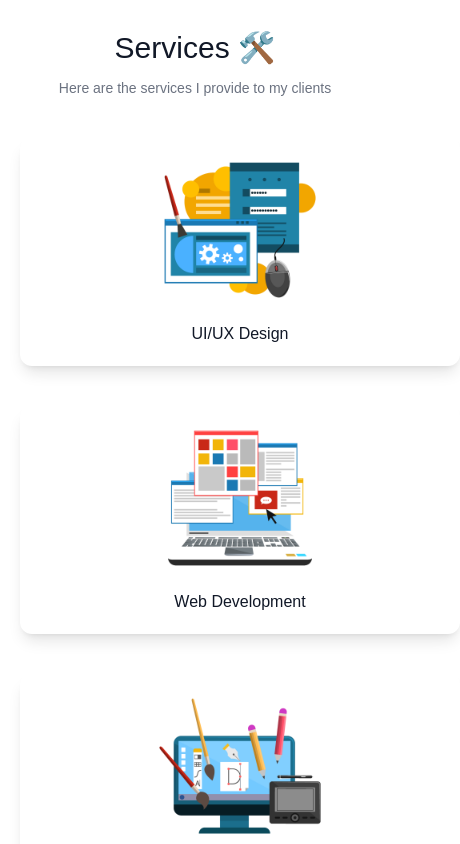
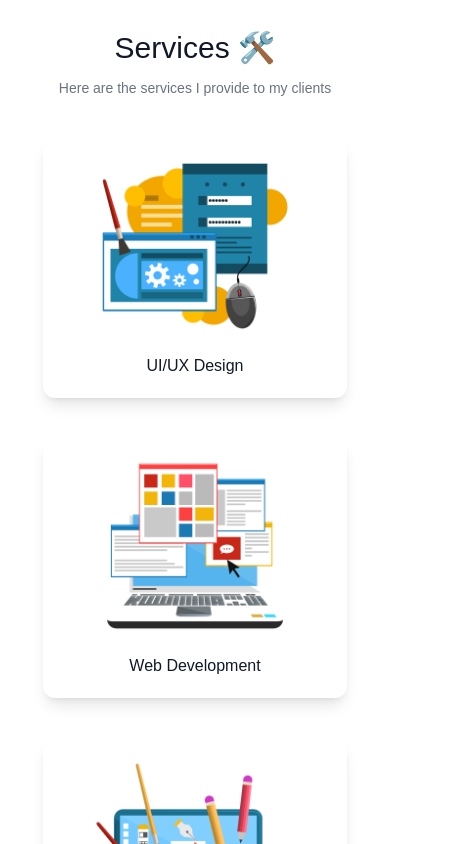
Before and after one commit to maheladissa/maheladissa.github.io, a React (Create React App) app: page / in a window 390 px wide. Shown: the part 1300-2144 px from the top of the page, 460 px wide, since content can reach past the window. Built offline with nearby package versions, Linux system fonts and the light colour scheme; the HTML template or start-up script is replaced by a standard one.

Commit message:
Changed Services component to use Flexbox insted of grid for beter look

```diff
--- a/src/components/Services.jsx
+++ b/src/components/Services.jsx
@@ -30,11 +30,11 @@ const Services = () => {
             title={"Services 🛠️"}
             subtitle={"Here are the services I provide to my clients"}
         >
-            <div className={"grid gap-10 grid-cols-12 justify-center m-auto"}>
+            <div className={"flex flex-wrap gap-10 justify-center m-auto"}>
                 {
                     SERVICES.map(SERVICES => (
-                        <div key={SERVICES.id} className={"flex flex-col items-center justify-center p-5 shadow-lg dark:shadow-gray-400 rounded-xl duration-300 ease-in-out hover:scale-110 col-span-12 md:col-span-6 lg:col-span-4"}>
-                            <img src={SERVICES.image} alt={SERVICES.title} className={"h-36 md:h-44 object-contain"} />
+                        <div key={SERVICES.id} className={"flex flex-col items-center justify-center p-5 shadow-lg dark:shadow-gray-400 rounded-xl duration-300 ease-in-out hover:scale-110"}>
+                            <img src={SERVICES.image} alt={SERVICES.title} className={"h-44 object-contain"} />
                             <h3 className={"mt-5 text-base"}>{SERVICES.title}</h3>
                         </div>
                     ))
```
